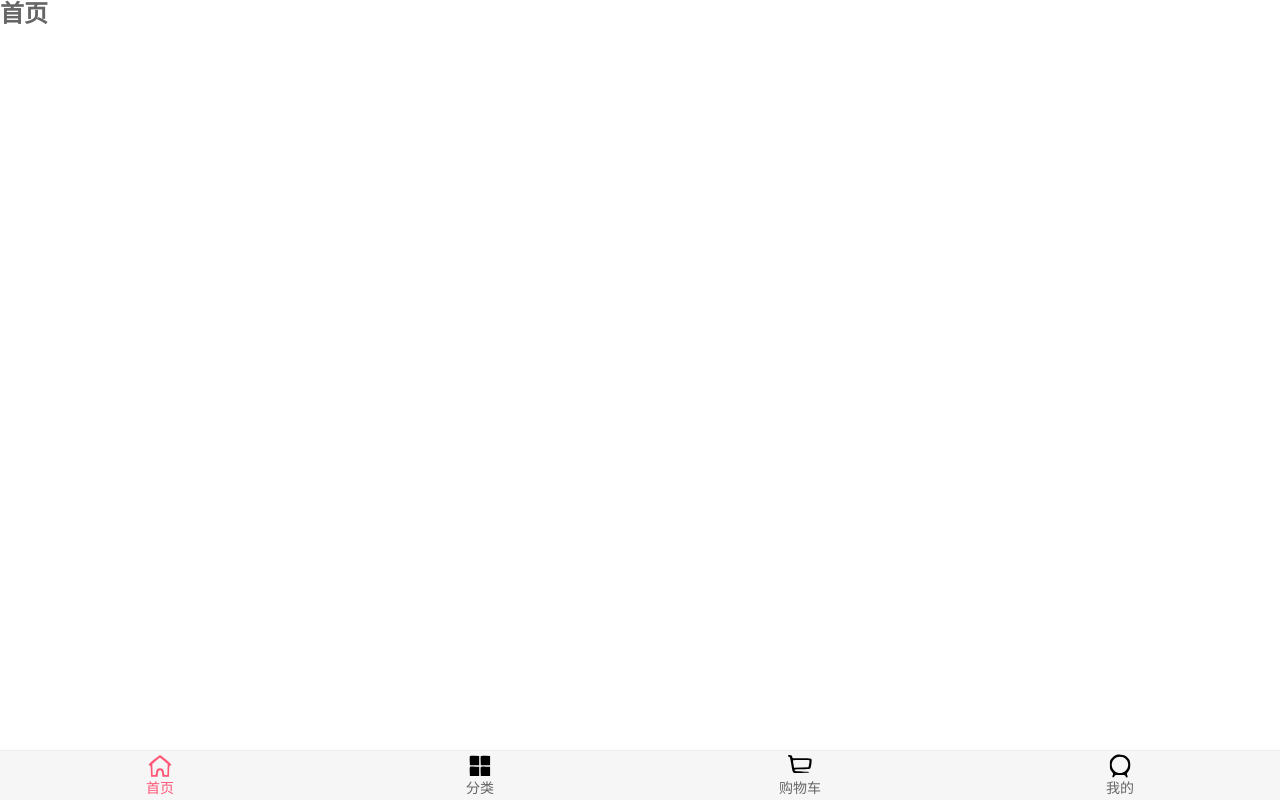
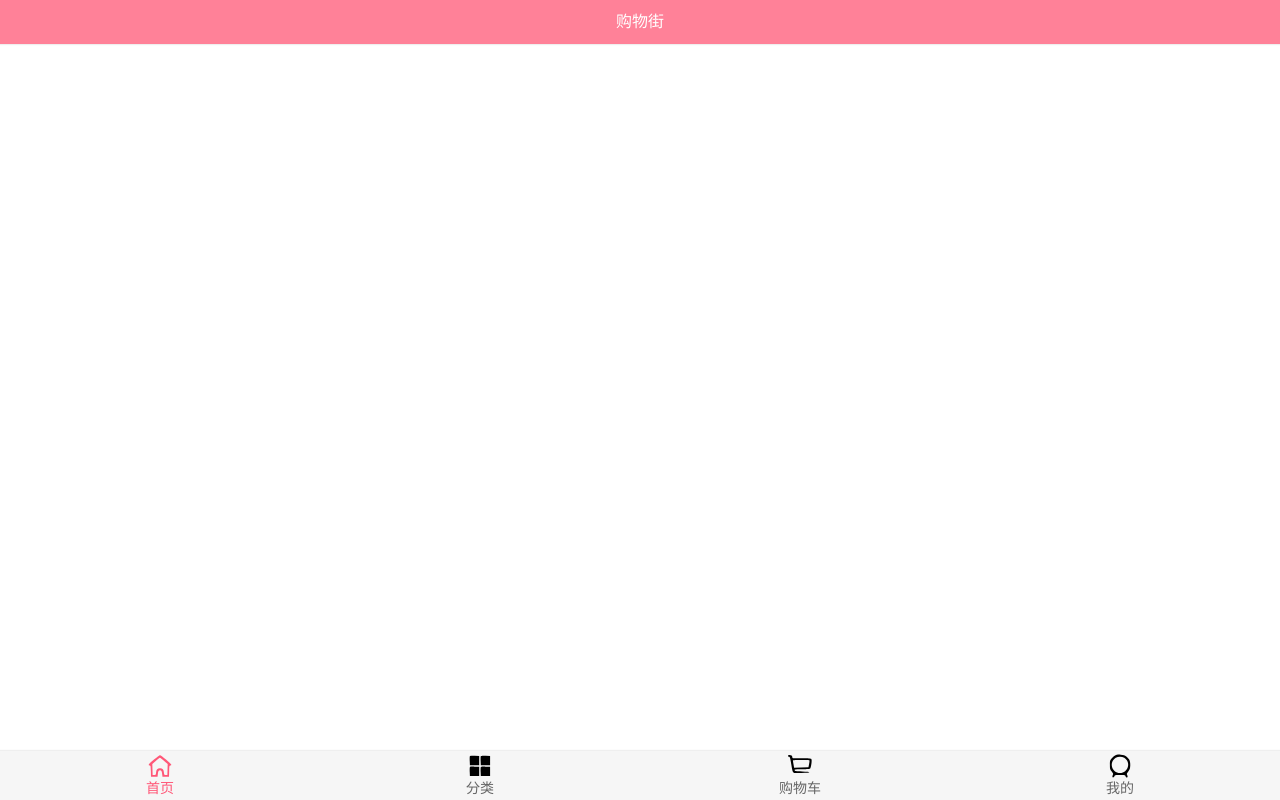
Before and after one commit to coderjuzi/supermall, a Vue app: page /home in a window 1280 px wide. Built offline with nearby package versions, Linux system fonts and the light colour scheme.

Commit message:
首页导航栏完成

```diff
--- /dev/null
+++ b/src/components/common/navbar/NavBar.vue
@@ -0,0 +1,31 @@
+<template>
+  <div class="nav-bar">
+    <div class="left"><slot name="left"></slot></div>
+    <div class="center"><slot name="center"></slot></div>
+    <div class="right"><slot name="right"></slot></div>
+  </div>
+</template>
+
+<script>
+  export default {
+    name: "NavBar"
+  }
+</script>
+
+<style scoped>
+  .nav-bar {
+    display: flex;
+    height: 44px;/*高度，无内容也可以撑开*/
+    line-height: 44px;/*行高，有内容才可以撑开*/
+    text-align: center;/*文字居中*/
+    box-shadow: 0 1px 1px rgba(100,100,100,.1);
+  }
+  .left, .right {
+    width: 60px;
+    /*background-color: red;*/
+  }
+  .center {
+    flex: 1;
+    /*background-color: blue;*/
+  }
+</style>
--- a/src/views/home/Home.vue
+++ b/src/views/home/Home.vue
@@ -1,13 +1,23 @@
 <template>
-  <h2>首页</h2>
+  <div id="home">
+    <nav-bar class="home-nav"><div slot="center">购物街</div></nav-bar>
+  </div>
 </template>
 
 <script>
-export default {
-  name: 'Home'
-}
+  import NavBar from 'components/common/navbar/NavBar'
+
+  export default {
+    name: 'Home',
+    components: {
+      NavBar
+    }
+  }
 </script>
 
 <style scoped>
-
+  .home-nav {
+    background-color: var(--color-tint);
+    color: #fff;
+  }
 </style>
```
